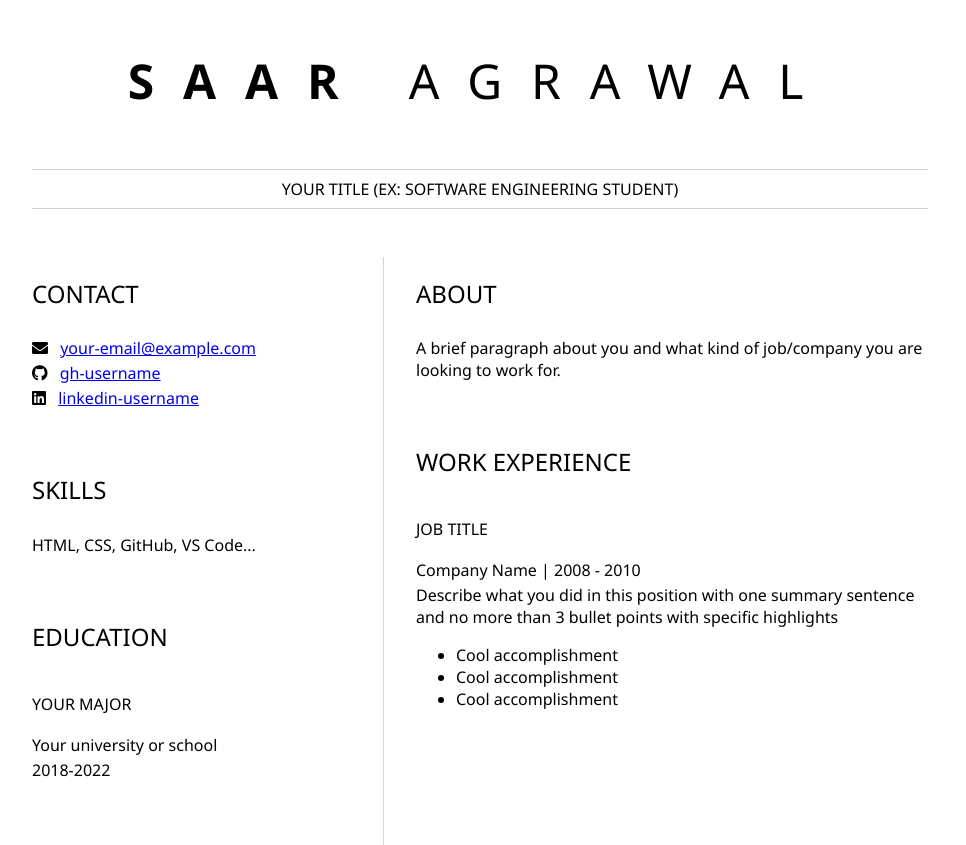
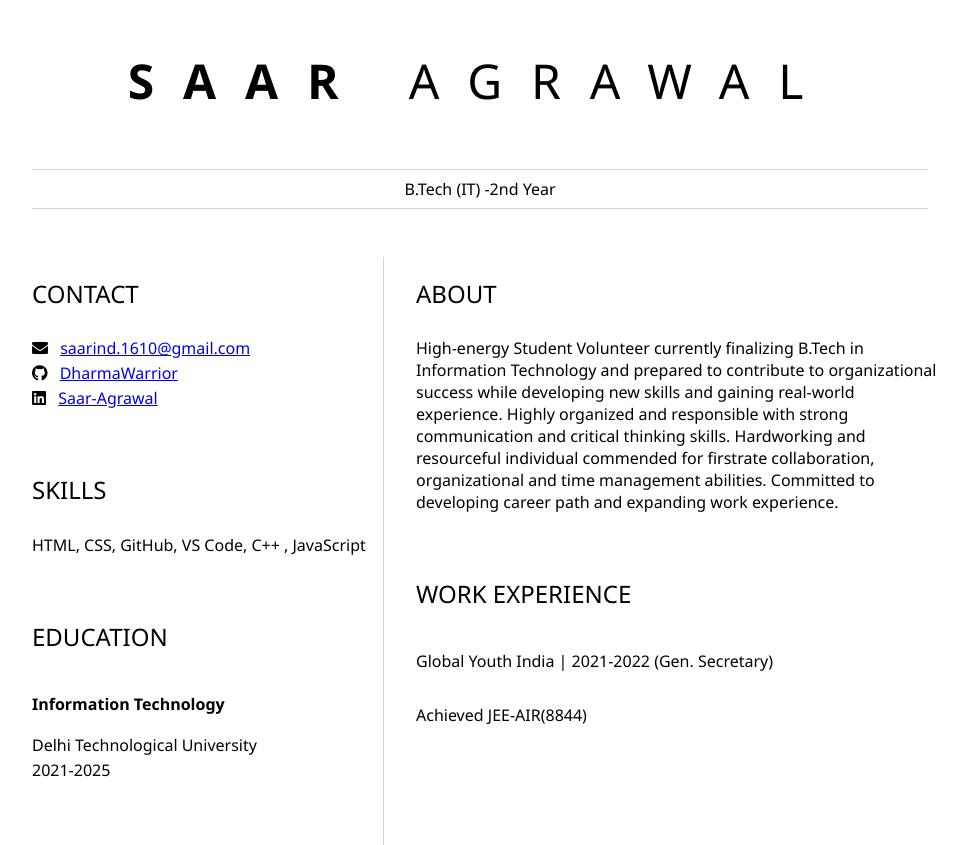
Before and after one commit to DharmaWarrior/My-Resume, a plain HTML site: page index.html in a window 1280 px wide. Shown: the whole page, without its empty margins (160-1126 px from the left). Drawn offline with Linux system fonts and the light colour scheme.

Commit message:
Basic Data Update

```diff
--- a/index.html
+++ b/index.html
@@ -3,7 +3,7 @@
 <head>
     <link href="style.css" rel="stylesheet">
     <link rel="stylesheet" href="https://cdnjs.cloudflare.com/ajax/libs/font-awesome/5.15.4/css/all.min.css">
-    <title>Your Name resume</title>
+    <title>Saar Agrawal</title>
 </head>
 
 <body>
@@ -11,7 +11,7 @@
         <!-- resume header with your name and title -->
         <h1><b>SAAR</b> AGRAWAL</h1>
         <hr>
-        YOUR TITLE (EX: SOFTWARE ENGINEERING STUDENT)
+        B.Tech (IT) -2nd Year
         <hr>
     </header>
     <main>
@@ -20,52 +20,44 @@
                 <h2>CONTACT</h2>
                 <p>
                     <i class="fa fa-envelope" aria-hidden="true"></i>
-                    <a href="mailto:your-email@example.com">your-email@example.com</a>
+                    <a href="mailto:saarind.1610@gmail.com">saarind.1610@gmail.com</a>
                 </p>
                 <p>
                     <i class="fab fa-github" aria-hidden="true"></i>
-                    <a href="github.com/gh-username">gh-username</a>
+                    <a href="github.com/DharmaWarrior">DharmaWarrior</a>
                 </p>
                 <p>
                     <i class="fab fa-linkedin" aria-hidden="true"></i>
-                    <a href="linkedin.com/linkedin-username">linkedin-username</a>
+                    <a href="linkedin.com/in/saar-agrawal-4b3b75179/">Saar-Agrawal</a>
                 </p>
             </section>
             <section>
                 <h2>SKILLS</h2>
-                <p>HTML, CSS, GitHub, VS Code...</p>
+                <p>HTML, CSS, GitHub, VS Code, C++ , JavaScript</p>
             </section>
             <section>
                 <h2>EDUCATION</h2>
-                <h3>YOUR MAJOR</h3>
+                <h3><b>Information Technology</b></h3>
                 <p>
-                    Your university or school
+                    Delhi Technological University
                 </p>
                 <p>
-                    2018-2022
+                    2021-2025
                 </p>
             </section>
         </article>
         <article id="mainRight">
             <section>
                 <h2>ABOUT</h2>
-                <p>A brief paragraph about you and what kind of job/company you are looking to work for.</p>
+                <p>High-energy Student Volunteer currently finalizing B.Tech in Information Technology and prepared to contribute to organizational success while
+                    developing new skills and gaining real-world experience. Highly organized and responsible with strong communication and critical thinking skills.
+                    Hardworking and resourceful individual commended for firstrate collaboration, organizational and time management abilities. Committed to
+                    developing career path and expanding work experience.</p>
             </section>
             <section>
                 <h2>WORK EXPERIENCE</h2>
-                <h3>JOB TITLE</h3>
-                <p>
-                    Company Name | 2008 - 2010
-                </p>
-                <p>
-                    Describe what you did in this position with one summary sentence and no more than 3 bullet points
-                    with specific highlights
-                </p>
-                <ul>
-                    <li>Cool accomplishment</li>
-                    <li>Cool accomplishment</li>
-                    <li>Cool accomplishment</li>
-                </ul>
+                <h3>Global Youth India | 2021-2022 (Gen. Secretary)</h3>
+                <h3>Achieved JEE-AIR(8844)</h3>
             </section>
         </article>
     </main>
```
